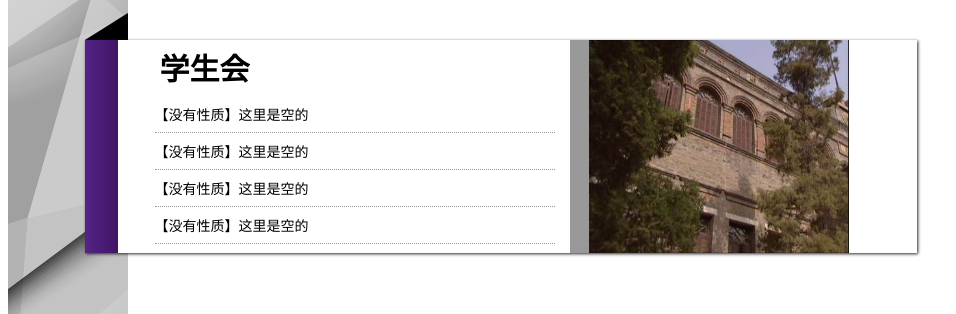
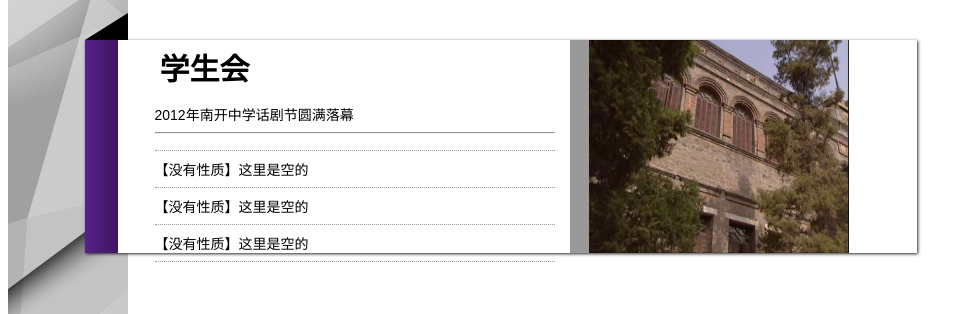
Before and after one commit to zhengjingren/website, a plain HTML site: page index.html in a window 1280 px wide. Shown: the part 1426-1740 px from the top of the page, 0-956 px from the left. Drawn offline with Linux system fonts and the light colour scheme.

Commit message:
add link in index

```diff
--- a/index.html
+++ b/index.html
@@ -83,7 +83,7 @@
                         <div class="art">
                             <div class="tit">学生会</div>
                             <div class="artcontent">
-                                <div class="lis"><a href="404.html" class="lisa">【没有性质】这里是空的</a></div>
+                                <div class="lis"><a class="lisa" href="content1.html">2012年南开中学话剧节圆满落幕</a><hr/></div>
                                 <div class="lis"><a href="404.html" class="lisa">【没有性质】这里是空的</a></div>
                                 <div class="lis"><a href="404.html" class="lisa">【没有性质】这里是空的</a></div>
                                 <div class="lis"><a href="404.html" class="lisa">【没有性质】这里是空的</a></div>
```
